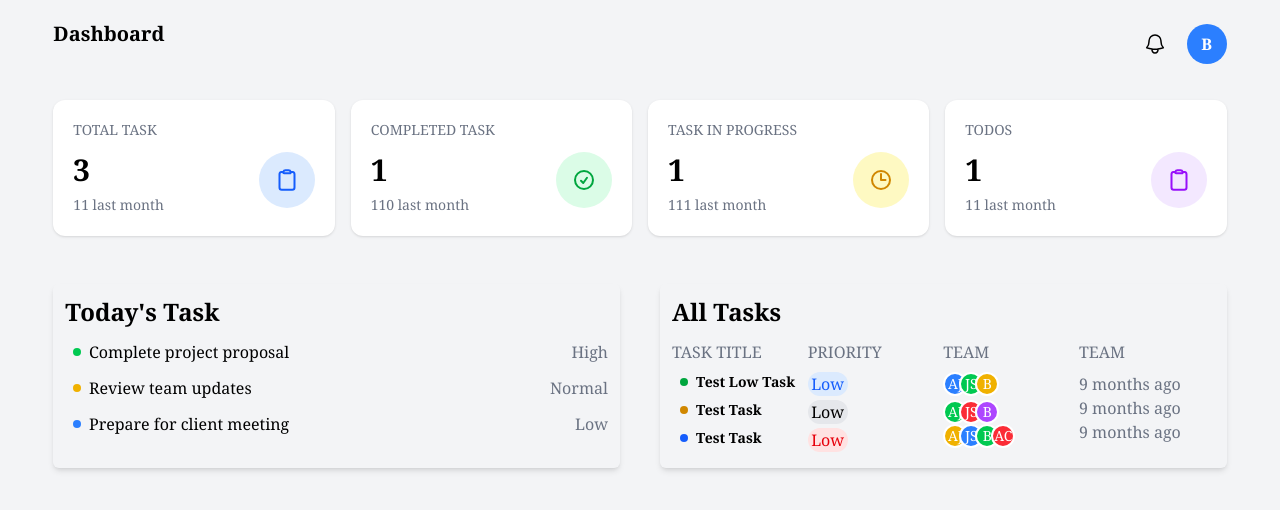
After one commit to YeacinSanto/Task-Management, a Django app: template tasks/templates/dashboard/user_dashboard.html in a window 1280 px wide. The commit adds this page. Shown: the top 510 px of the page. Run offline with Django 5.2, Linux system fonts and the light colour scheme; the template is opened without the code that fills it, so the values that code supplies are empty.

Commit message:
template-inheritance

```diff
--- a/tasks/templates/manager_dashboard.html
+++ b/tasks/templates/dashboard/dashboard.html
@@ -4,7 +4,7 @@
 <head>
     <meta charset="UTF-8">
     <meta name="viewport" content="width=device-width, initial-scale=1.0">
-    <title>Document</title>
+    <title>{% block title %}{% endblock title %}</title>
     <script src="https://cdn.jsdelivr.net/npm/@tailwindcss/browser@4"></script>
 
 </head>
@@ -29,10 +29,10 @@
     </div>
 
     <main class="mt-8">
-        <!-- stats Grid -->
+        {% comment %} <!-- stats Grid --> {% endcomment %}
 
         <div class="grid grid-cols-1 md:grid-cols-2 lg:grid-cols-4 gap-4">
-            <!-- Total Task -->
+            {% comment %} <!-- Total Task --> {% endcomment %}
             <div class="bg-white rounded-xl p-5 shadow-sm">
                 <h3 class="text-sm font-medium text-gray-500 mb-3">TOTAL TASK</h3>
                 <div class="flex justify-between items-start">
@@ -50,7 +50,7 @@
                     </div>
                 </div>
             </div>
-            <!-- Completed Task -->
+            {% comment %} <!-- Completed Task --> {% endcomment %}
             <div class="bg-white rounded-xl p-5 shadow-sm">
                 <h3 class="text-sm font-medium text-gray-500 mb-3">COMPLETED TASK</h3>
                 <div class="flex justify-between items-start">
@@ -68,7 +68,7 @@
                     </div>
                 </div>
             </div>
-            <!-- Task in Progress-->
+            {% comment %} <!-- Task in Progress--> {% endcomment %}
             <div class="bg-white rounded-xl p-5 shadow-sm">
                 <h3 class="text-sm font-medium text-gray-500 mb-3">TASK IN PROGRESS</h3>
                 <div class="flex justify-between items-start">
@@ -87,7 +87,7 @@
                     </div>
                 </div>
             </div>
-            <!-- TODOS -->
+            {% comment %} <!-- TODOS --> {% endcomment %}
             <div class="bg-white rounded-xl p-5 shadow-sm">
                 <h3 class="text-sm font-medium text-gray-500 mb-3">TODOS</h3>
                 <div class="flex justify-between items-start">
@@ -108,91 +108,18 @@
         </div>
 
 
-        <!-- table -->
-        <div class="bg-white rounded-xl shadow-sm mt-8">
-            <div class="grid grid-cols-4   p-4 border-b border-gray-100 text-sm text-gray-500">
-                <div>TASK TITLE</div>
-                <div>PRIORITY</div>
-                <div>TEAM</div>
-                <div> CREATED AT</div>
-            </div>
+        {% block task %}
 
-            <!-- task item -->
-            <div class="divide-y divide-gray-500">
-                <div class="grid grid-cols-4 p-4 gap-4 items-center">
-                <div class="flex items-center gap-2">
-                    <div class="w-2 h-2 bg-green-500 rounded-full "></div>
-                    <div>
-                        <span>Test Low Task</span>
-                    </div>
-                </div>
-                <div class="">
-                    <span class="px-3 py-1 rounded-full bg-blue-50 text-blue-600 text-sm"> Low</span>
-                </div>
-                <div class="">
-                    <div class="flex -space-x-2">
-                        <div class="w-8 h-8 rounded-full bg-blue-500 text-white flex items-center justify-center text-sm border-2 border-white">CA</div>
-                        <div class="w-8 h-8 rounded-full bg-blue-500 text-white flex items-center justify-center text-sm border-2 border-white">JS</div>
-                        <div class="w-8 h-8 rounded-full bg-blue-500 text-white flex items-center justify-center text-sm border-2 border-white">CA</div>
-                    </div>
-                </div>
-                <div class="">
-                    <span class="text-gray-500">9 months ago</span>
-                </div>
-            </div>
-            </div>
-            <div class="divide-y divide-gray-500">
-                <div class="grid grid-cols-4 p-4 gap-4 items-center">
-                <div class="flex items-center gap-2">
-                    <div class="w-2 h-2 bg-yellow-500 rounded-full "></div>
-                    <div>
-                        <span>Test Task</span>
-                    </div>
-                </div>
-                <div class="">
-                    <span class="px-3 py-1 rounded-full bg-gray-50 text-gray-600 text-sm"> Normal</span>
-                </div>
-                <div class="">
-                    <div class="flex -space-x-2">
-                        <div class="w-8 h-8 rounded-full bg-blue-500 text-white flex items-center justify-center text-sm border-2 border-white">AJ</div>
-                        <div class="w-8 h-8 rounded-full bg-blue-500 text-white flex items-center justify-center text-sm border-2 border-white">EV</div>
-                        <div class="w-8 h-8 rounded-full bg-blue-500 text-white flex items-center justify-center text-sm border-2 border-white">B</div>
-                    </div>
-                </div>
-                <div class="">
-                    <span class="text-gray-500">9 months ago</span>
-                </div>
-            </div>
-            </div>
-            <div class="divide-y divide-gray-500">
-                <div class="grid grid-cols-4 p-4 gap-4 items-center">
-                <div class="flex items-center gap-2">
-                    <div class="w-2 h-2 bg-orange-500 rounded-full "></div>
-                    <div>
-                        <span>Test Task</span>
-                    </div>
-                </div>
-                <div class="">
-                    <span class="px-3 py-1 rounded-full bg-red-50 text-red-600 text-sm"> High</span>
-                </div>
-                <div class="">
-                    <div class="flex -space-x-2">
-                        <div class="w-8 h-8 rounded-full bg-blue-500 text-white flex items-center justify-center text-sm border-2 border-white">CA</div>
-                        <div class="w-8 h-8 rounded-full bg-blue-500 text-white flex items-center justify-center text-sm border-2 border-white">JS</div>
-                        <div class="w-8 h-8 rounded-full bg-blue-500 text-white flex items-center justify-center text-sm border-2 border-white">AJ</div>
-                        <div class="w-8 h-8 rounded-full bg-blue-500 text-white flex items-center justify-center text-sm border-2 border-white">B</div>
-                    </div>
-                </div>
-                <div class="">
-                    <span class="text-gray-500">10 months ago</span>
-                </div>
-            </div>
-            </div>
-        </div>
+        {% endblock task %}
+
+
+
 
 
     </main>
 
+
+
 </body>
 
 </html>
--- /dev/null
+++ b/tasks/templates/dashboard/user_dashboard.html
@@ -0,0 +1,95 @@
+{% extends "dashboard/dashboard.html" %}
+{% block title %}User Dashboard{% endblock title %}
+{% block task %}
+
+<div class="mt-12 grid sm:grid-cols-1 lg:grid-cols-2 gap-10">
+            <div class="bg-white-100 shadow-md rounded-md p-3">
+                <h1 class="text-2xl font-semibold">Today's Task</h1>
+                    {% comment %} <!-- complete project --> {% endcomment %}
+                <div class="mt-3 flex items-center">
+                    <div class="bg-green-500 h-2 w-2 rounded-full mx-2"></div>
+                    <div class="flex justify-between w-full">
+                        <span>Complete project proposal</span>
+                        <span class="text-gray-500">High</span>
+                    </div>
+                </div>
+                     {% comment %} <!-- review team update -->  {% endcomment %}
+                <div class="mt-3 flex items-center">
+                    <div class="bg-yellow-500 h-2 w-2 rounded-full mx-2"></div>
+                    <div class="flex justify-between w-full">
+                        <span>Review team updates</span>
+                        <span class="text-gray-500">Normal</span>
+                    </div>
+                </div>
+                {% comment %} <!-- client meeting--> {% endcomment %}
+                <div class="mt-3 flex items-center">
+                    <div class="bg-blue-500 h-2 w-2 rounded-full mx-2"></div>
+                    <div class="flex justify-between w-full">
+                        <span>Prepare for client meeting</span>
+                        <span class="text-gray-500">Low</span>
+                    </div>
+                </div>
+
+            </div>
+            <div class="bg-white-100 shadow-md rounded-md p-3">
+                <h1 class="text-2xl font-semibold">All Tasks</h1>
+                <div class="mt-3 grid grid-cols-4">
+                    <div>
+                        <h3 class="text-gray-500 mb-2">TASK TITLE</h3>
+                        <div class="flex items-center mb-2">
+                            <div class="mx-2 w-2 h-2 bg-green-600 rounded-full"></div>
+                            <div><h3 class="font-semibold text-sm">Test Low Task</h3></div>
+                        </div>
+                        <div class="flex items-center mb-2">
+                            <div class="mx-2 w-2 h-2 bg-yellow-600 rounded-full"></div>
+                            <div><h3 class="font-semibold text-sm">Test Task</h3></div>
+                        </div>
+                        <div class="flex items-center mb-2">
+                            <div class="mx-2 w-2 h-2 bg-blue-600 rounded-full"></div>
+                            <div><h3 class="font-semibold text-sm">Test Task</h3></div>
+                        </div>
+                    </div>
+                    <div>
+                       <h3 class="text-gray-500 mb-2">PRIORITY</h3>
+                       <h4 class="w-10 bg-blue-100 text-blue-600 rounded-full text-center mb-1">Low</h4>
+                       <h4 class="w-10 bg-gray-200  rounded-full text-center mb-1">Low</h4>
+                       <h4 class="w-10 bg-red-100 text-red-600 rounded-full text-center mb-1">Low</h4>
+                    </div>
+                    <div>
+                       <h3 class="text-gray-500 mb-2">TEAM</h3>
+                            <div class="flex -space-x-2 mb-1">
+                                <div class="w-6 h-6 rounded-full bg-blue-500 flex items-center justify-center text-white text-sm border-2 border-white">AJ</div>
+                                <div class="w-6 h-6 rounded-full bg-green-500 flex items-center justify-center text-white text-sm border-2 border-white">JS</div>
+                                <div class="w-6 h-6 rounded-full bg-yellow-500 flex items-center justify-center text-white text-sm border-2 border-white">B</div>
+                            </div>
+                            <div class="flex -space-x-2 mb-">
+                                <div class="w-6 h-6 rounded-full bg-green-500 flex items-center justify-center text-white text-sm border-2 border-white">AJ</div>
+                                <div class="w-6 h-6 rounded-full bg-red-500 flex items-center justify-center text-white text-sm border-2 border-white">JS</div>
+                                <div class="w-6 h-6 rounded-full bg-purple-500 flex items-center justify-center text-white text-sm border-2 border-white">B</div>
+                            </div>
+                            <div class="flex -space-x-2 mb-1">
+                                <div class="w-6 h-6 rounded-full bg-yellow-500 flex items-center justify-center text-white text-sm border-2 border-white">AJ</div>
+                                <div class="w-6 h-6 rounded-full bg-blue-500 flex items-center justify-center text-white text-sm border-2 border-white">JS</div>
+                                <div class="w-6 h-6 rounded-full bg-green-500 flex items-center justify-center text-white text-sm border-2 border-white">B</div>
+                                <div class="w-6 h-6 rounded-full bg-red-500 flex items-center justify-center text-white text-sm border-2 border-white">AC</div>
+                            </div>
+                    </div>
+                    <div>
+                        <h3 class="text-gray-500 mb-2">TEAM</h3>
+                        <div>
+                            <span class="text-gray-500">9 months ago</span>
+                        </div>
+                        <div>
+                            <span class="text-gray-500">9 months ago</span>
+                        </div>
+                        <div>
+                            <span class="text-gray-500">9 months ago</span>
+                        </div>
+
+                    </div>
+                </div>
+            </div>
+        </div>
+
+
+{% endblock task %}
--- a/tasks/urls.py
+++ b/tasks/urls.py
@@ -2,6 +2,6 @@ from django.urls import path
 from tasks.views import manager_dashboard,user_dashboard
 
 urlpatterns = [
-    path("manager-dashboard/", manager_dashboard),
+    path("manager-dashboard/",manager_dashboard),
     path("user-dashboard/", user_dashboard),
 ]
--- a/tasks/views.py
+++ b/tasks/views.py
@@ -5,8 +5,8 @@ from django.http import HttpResponse
 # Create your views here.
 
 def manager_dashboard(request):
-    return render(request, "manager_dashboard.html")
+    return render(request, "dashboard/manager_dashboard.html")
 
 
 def user_dashboard(request):
-    return render(request, "user_dashboard.html")
+    return render(request, "dashboard/user_dashboard.html")
```
Also changed, not shown: tasks/templates/dashboard/manager_dashboard.html (added, +90 -0 lines), tasks/templates/footer.html (added, +13 -0 lines), tasks/templates/user_dashboard.html (deleted, +0 -202 lines).
